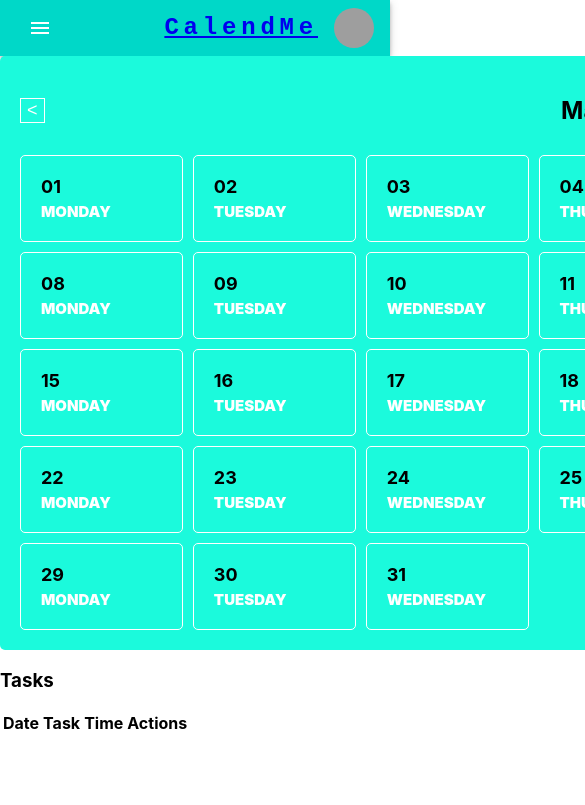
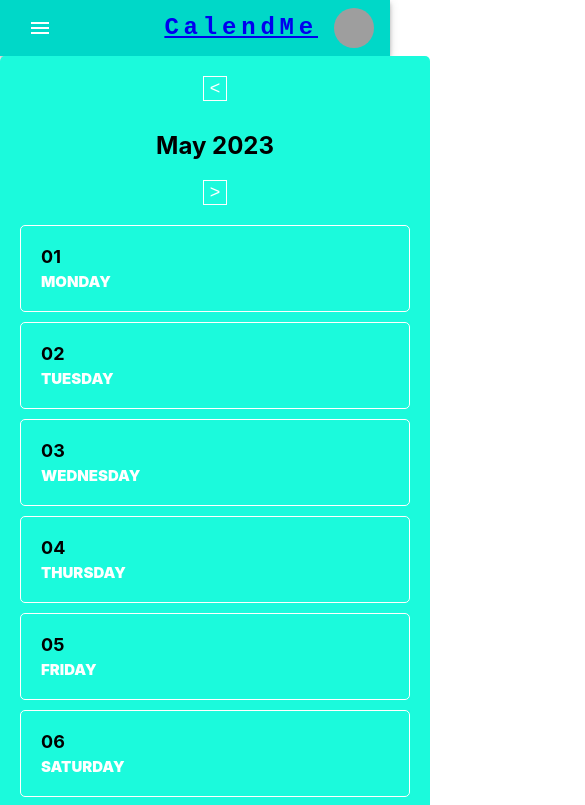
Before and after one commit to agustingar/calendag, a React (Create React App) app: page /calendario in a window 390 px wide. Shown: the top 805 px of the page, 585 px wide, since content can reach past the window. Built offline with nearby package versions, Linux system fonts and the light colour scheme; grey boxes are pictures that could not be loaded.

Commit message:
styles of calendar

```diff
--- a/src/assets/calendar.css
+++ b/src/assets/calendar.css
@@ -19,7 +19,6 @@
   cursor: pointer;
   font-size: 18px;
   color: #ffffff;
-
 }
 
 .calendar-grid {
@@ -112,29 +111,32 @@
   color: #aaa;
 }
 
-
-@media (min-width: 768px) {
+@media (max-width: 767px) {
   .calendar {
-    width: auto;
+    width: 100%;
+    max-width: 500px;
   }
   .calendar-header {
-    flex-direction: row;
+    flex-direction: column;
     align-items: center;
   }
   .calendar-header button {
     margin-bottom: 10px;
+  }
+  .calendar-grid {
+    grid-template-columns: repeat(1, 1fr);
   }
   .table-wrapper {
     overflow-x: auto;
     margin-top: 20px;
   }
   table {
-    min-width: 500px;
+    min-width: 300px;
     border-collapse: collapse;
   }
   th,
   td {
-    white-space: nowrap;
+    white-space: normal;
     padding: 8px;
   }
   .edit-button {
```
Also changed, not shown: src/assets/styles.css (line endings or trailing spaces).
